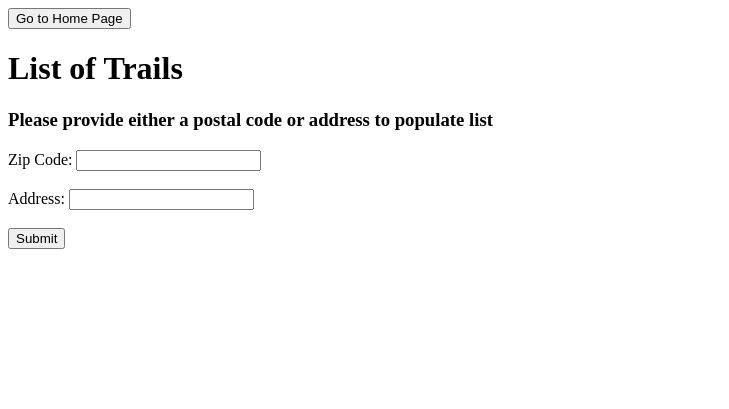
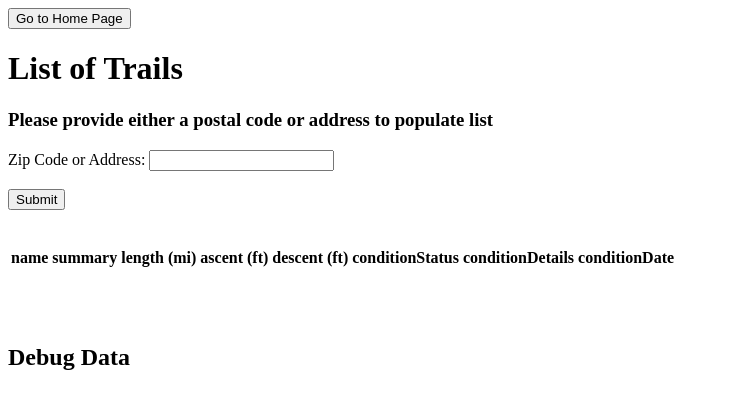
Before and after one commit to wheelead/CS361_Hiking_Project, a Flask app: page /Trail_List in a window 1280 px wide. Shown: the top 409 px of the page, without its empty margins (0-729 px from the left). Run offline with Flask 2, Linux system fonts and the light colour scheme; lists and menus that the app fills with data are empty.

Commit message:
API call to hikingproject.com now works
Primitive table made to hols a summary of data and all JSON results send to page.  This is a primitive form and needs to be put into proper class format and needs python processing of data.  Also needs link to details page.

```diff
--- a/app.py
+++ b/app.py
@@ -1,9 +1,10 @@
+import requests, json
 from flask import Flask, render_template, request
 from geopy.geocoders import Nominatim
 
 app = Flask(__name__)
 
-#API_KEY =
+API_KEY = "200965658-b1cfd20b05f2212f32f16c23ff4a7c3c"
 
 @app.route("/")
 def index():
@@ -15,15 +16,22 @@ def index():
 
 @app.route("/Trail_List", methods=["GET", "POST"])
 def trail_list():
-    tableString = ""
+    tableDict = { "blank" : "blank" }
     if request.method == "POST":
-        zip = request.form.get('zip')
-        address = request.form.get('address')
-        geoGen = Nominatim(user_agent="hikingproject")
-        if zip:
-            place = geoGen.geocode(zip)
-        else:
-            place = geoGen.geocode(address)
-        print("Latitude = {}, Longitude = {}".format(place.latitude, place.longitude))
+        code = request.form.get('input') # user input
+        geoGen = Nominatim(user_agent="hikingproject") # set up system for geocode
+        place = geoGen.geocode(code)  # get lat and lon
+        # print("Latitude = {}, Longitude = {}".format(place.latitude, place.longitude))
 
-    return render_template("trail_list.html", tableString = tableString)
+        # make url for get to hiking project API
+        urlString = "http://www.hikingproject.com/data/get-trails?"
+        # maxDistance upper bound is 300
+        # maxResults upper bound is 500
+        urlString += "lat={}&lon={}&maxDistance={}&key={}&sort=distance"
+        finalUrl = urlString.format(place.latitude, place.longitude, 10, API_KEY)
+        #print(finalUrl)
+
+        # dictionary holding response data
+        tableDict = json.loads(requests.get(finalUrl).content)
+
+    return render_template("trail_list.html", tableDict = tableDict)
--- a/templates/trail_list.html
+++ b/templates/trail_list.html
@@ -12,12 +12,40 @@
 
     <h3>Please provide either a postal code or address to populate list</h3>
     <form method="post">
-        <label for="zip">Zip Code:</label>
-        <input type="text" id="zip" name="zip"><br><br>
-        <label for="address">Address:</label>
-        <input type="text" id="address" name="address"><br><br>
+        <label for="input">Zip Code or Address:</label>
+        <input type="text" id="input" name="input"><br><br>
         <input type="submit" value="Submit">
     </form>
 
+    <br><br>
+    <table>
+        <tr>
+            <th>name</th><th>summary</th><th>length (mi)</th><th>ascent (ft)</th><th>descent (ft)</th><th>conditionStatus</th><th>conditionDetails</th><th>conditionDate</th>
+        </tr>
+    {% for i in tableDict["trails"] %}
+        <tr>
+            <td> {{ i["name"] }} </td>
+            <td> {{ i["summary"] }} </td>
+            <td> {{ i["length"] }} </td>
+            <td> {{ i["ascent"] }} </td>
+            <td> {{ i["descent"] }} </td>
+            <td> {{ i["conditionStatus"]}} </td>
+            <td> {{ i["conditionDetails"]}} </td>
+            <td> {{ i["conditionDate"]}} </td>
+        </tr>
+    {% endfor %}
+    </table>
+
+<!-- data dump for debugging -->
+
+    <br><br><br>
+    <h2>Debug Data</h2>
+    {% for i in tableDict["trails"] %}
+    {% for key, value in i.items() %}
+    {{ key }} : {{ value }} <br>
+    {% endfor %}
+    {% endfor %}
+
+
     <script src="{{url_for('static', filename='/scripts/trails_script.js')}}"></script>
 {% endblock %}
```
